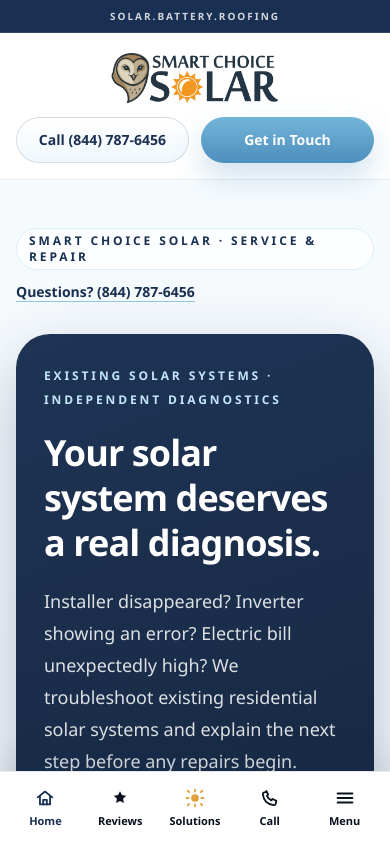
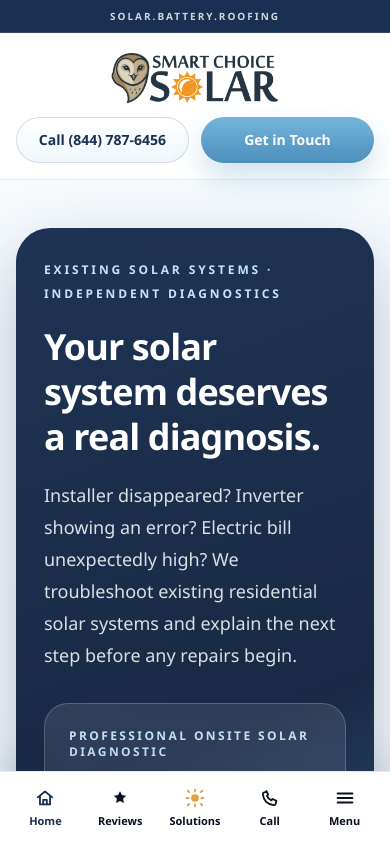
Before and after one commit to uriel-cmd/Smart-choice-solar-sitev2, a Next.js app: page /solar-service-booking in a window 390 px wide. Shown: the top 842 px of the page. Built offline with nearby package versions, Linux system fonts and the light colour scheme.

Commit message:
Remove top service label and phone strip from booking page

```diff
--- a/app/solar-service-booking/page.tsx
+++ b/app/solar-service-booking/page.tsx
@@ -64,10 +64,6 @@
   return (
     <div className="text-ink">
       <div className="container-shell max-w-[1420px] pb-20 pt-12 lg:pt-16">
-        <div className="mb-8 flex flex-wrap items-center justify-between gap-3 text-sm">
-          <span className="eyebrow">Smart Choice Solar · Service & Repair</span>
-          <a className="font-semibold text-slate underline decoration-sky underline-offset-4" href="tel:+18447876456">Questions? (844) 787-6456</a>
-        </div>
         <div className="grid items-start gap-8 lg:grid-cols-[1.05fr_.95fr]">
           <section className="brand-panel relative overflow-hidden rounded-[34px] p-7 text-white sm:p-10">
             <span className="text-xs font-semibold uppercase tracking-[0.24em] text-[#c3e6f8]">Existing solar systems · Independent diagnostics</span>
```
